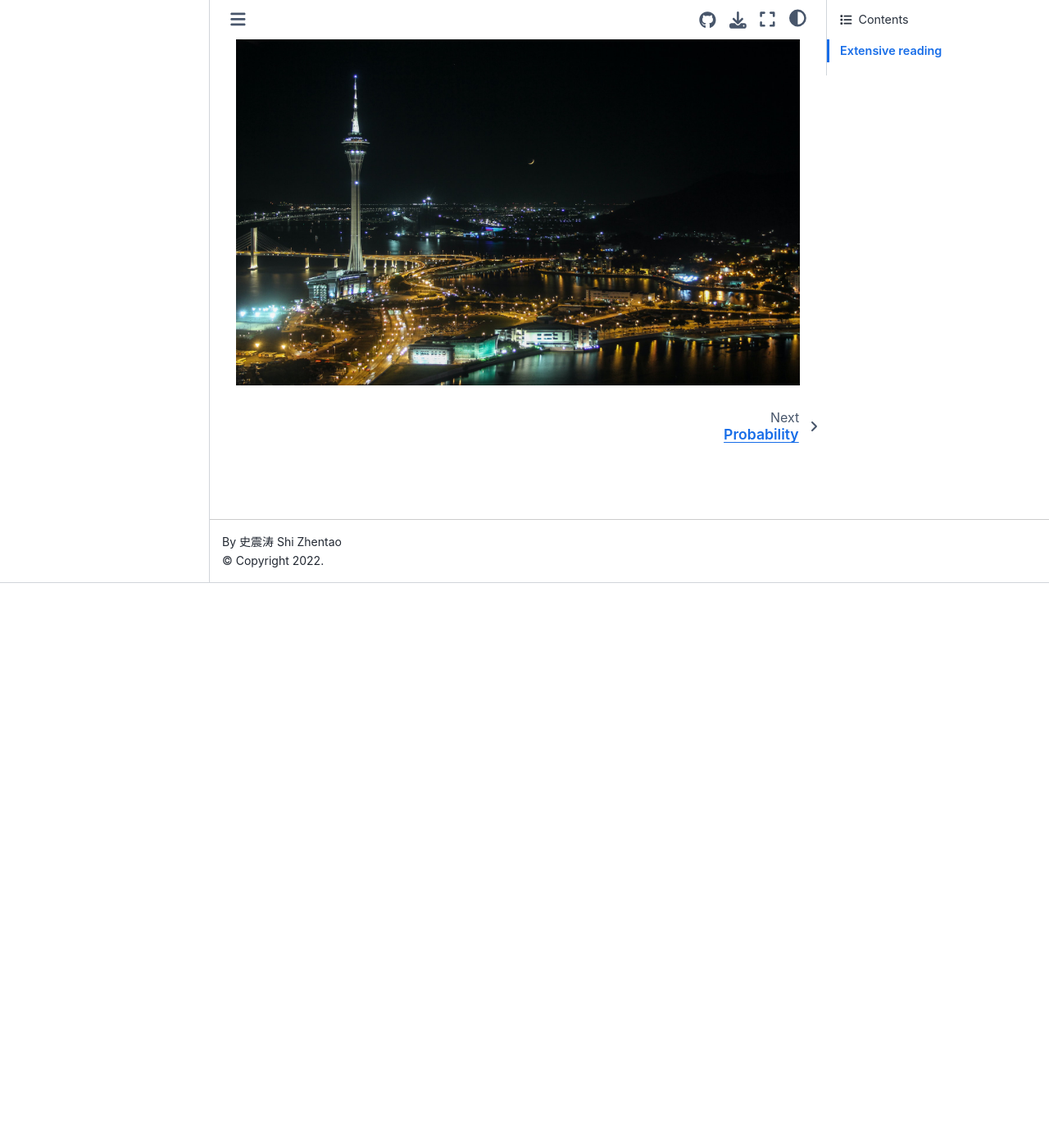
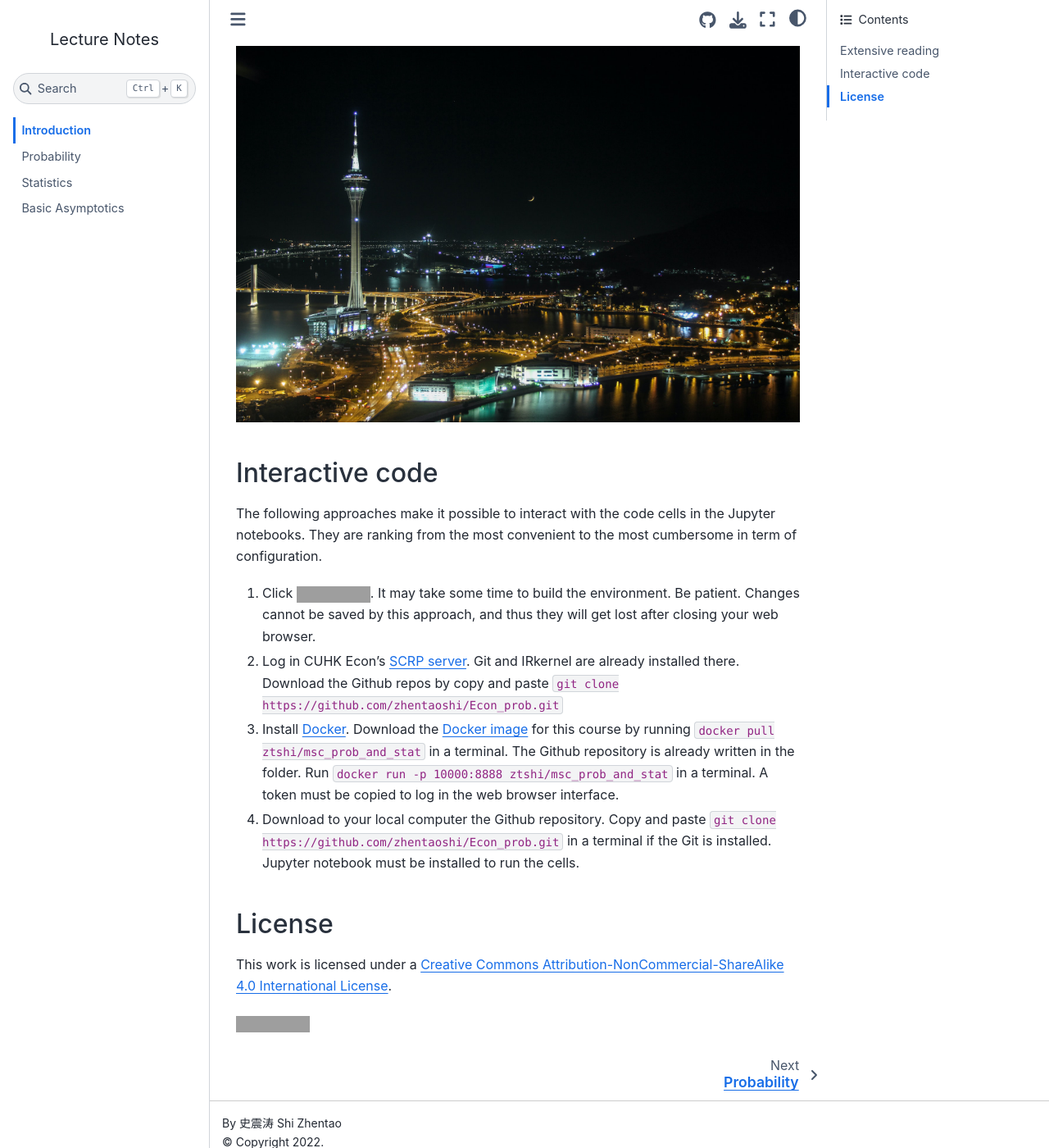
Before and after one commit to zhentaoshi/Econ_prob, a Jupyter Book: the page built from intro.md, in a window 1280 px wide and 1400 px high, scrolled down 689 px. Shown: the whole window at 82% size. Built offline with Jupyter Book 1.0.4 settings and Sphinx 7.4.7 and the Sphinx Book theme 1.1.4, drawn with Linux system fonts in a browser that asks for light colours; grey boxes are pictures that could not be loaded.

Commit message:
update intro

```diff
--- a/intro.md
+++ b/intro.md
@@ -1,6 +1,8 @@
 # Introduction
 
 **(2022 summer, CUHK)**
+
+[![CC BY-NC-SA 4.0][cc-by-nc-sa-shield]][cc-by-nc-sa]
 
 Welcome to the 2022 summer short course for MSc.
 
@@ -22,3 +24,28 @@
 
 
 ![](https://github.com/zhentaoshi/Econ_prob/blob/master/macau.jpg)
+
+
+## Interactive code
+
+The following approaches make it possible to interact with the code cells in the Jupyter notebooks. They are ranking from the most convenient to the most cumbersome in term of configuration.
+
+
+1. Click [![Binder](https://mybinder.org/badge_logo.svg)](https://mybinder.org/v2/gh/zhentaoshi/Econ_prob/HEAD). It may take some time to build the environment. Be patient. Changes cannot be saved by this approach, and thus they will get lost after closing your web browser.
+2. Log in CUHK Econ's [SCRP server](https://scrp-login-2.econ.cuhk.edu.hk/jupyter). Git and IRkernel are already installed there. Download the Github repos by copy and paste `git clone https://github.com/zhentaoshi/Econ_prob.git`
+3. Install [Docker](https://docs.docker.com/get-docker/). Download the [Docker image](https://hub.docker.com/repository/docker/ztshi/msc_prob_and_stat) for this course by running `docker pull ztshi/msc_prob_and_stat` in a terminal. The Github repository is already written in the folder. Run `docker run -p 10000:8888 ztshi/msc_prob_and_stat` in a terminal. A token must be copied to log in the web browser interface.
+4. Download to your local computer the Github repository. Copy and paste `git clone https://github.com/zhentaoshi/Econ_prob.git` in a terminal if the Git is installed. Jupyter notebook must be installed to run the cells.
+
+
+
+## License
+
+
+This work is licensed under a
+[Creative Commons Attribution-NonCommercial-ShareAlike 4.0 International License][cc-by-nc-sa].
+
+[![CC BY-NC-SA 4.0][cc-by-nc-sa-image]][cc-by-nc-sa]
+
+[cc-by-nc-sa]: http://creativecommons.org/licenses/by-nc-sa/4.0/
+[cc-by-nc-sa-image]: https://licensebuttons.net/l/by-nc-sa/4.0/88x31.png
+[cc-by-nc-sa-shield]: https://img.shields.io/badge/License-CC%20BY--NC--SA%204.0-lightgrey.svg
```
